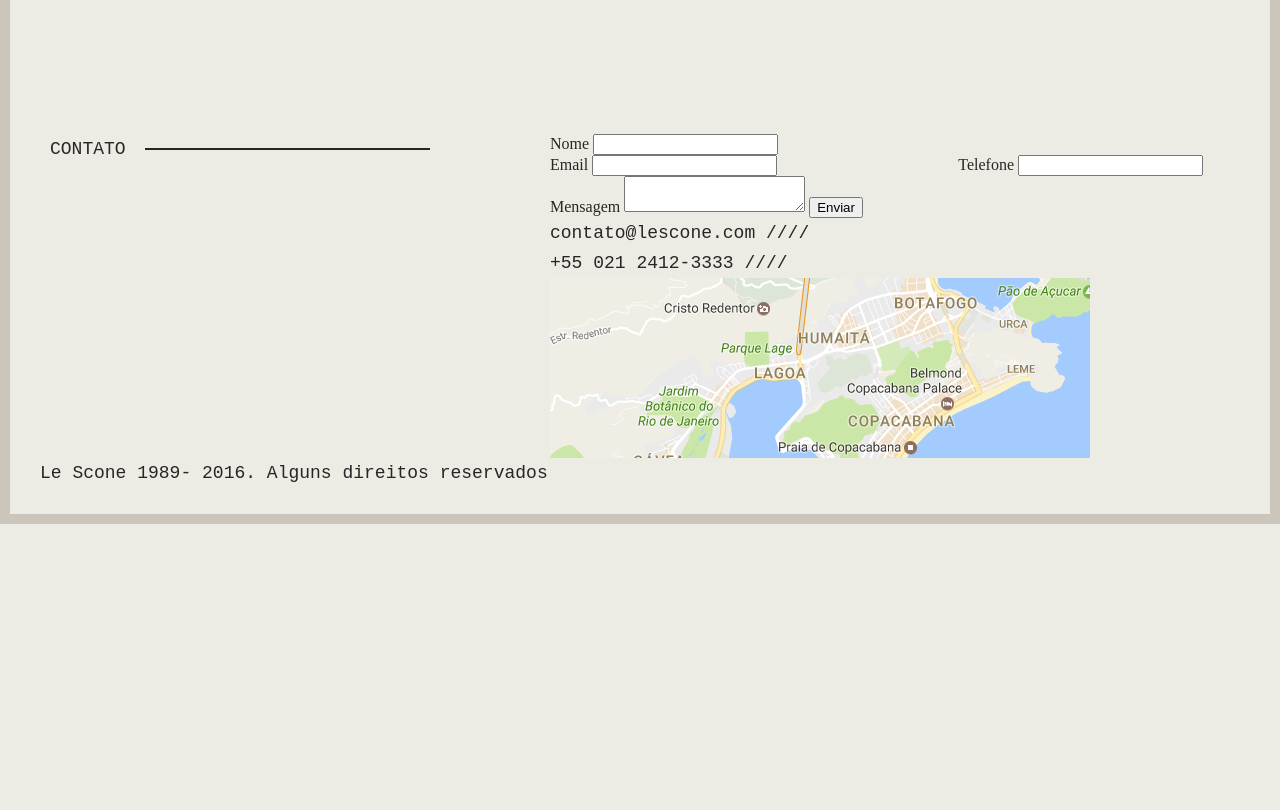
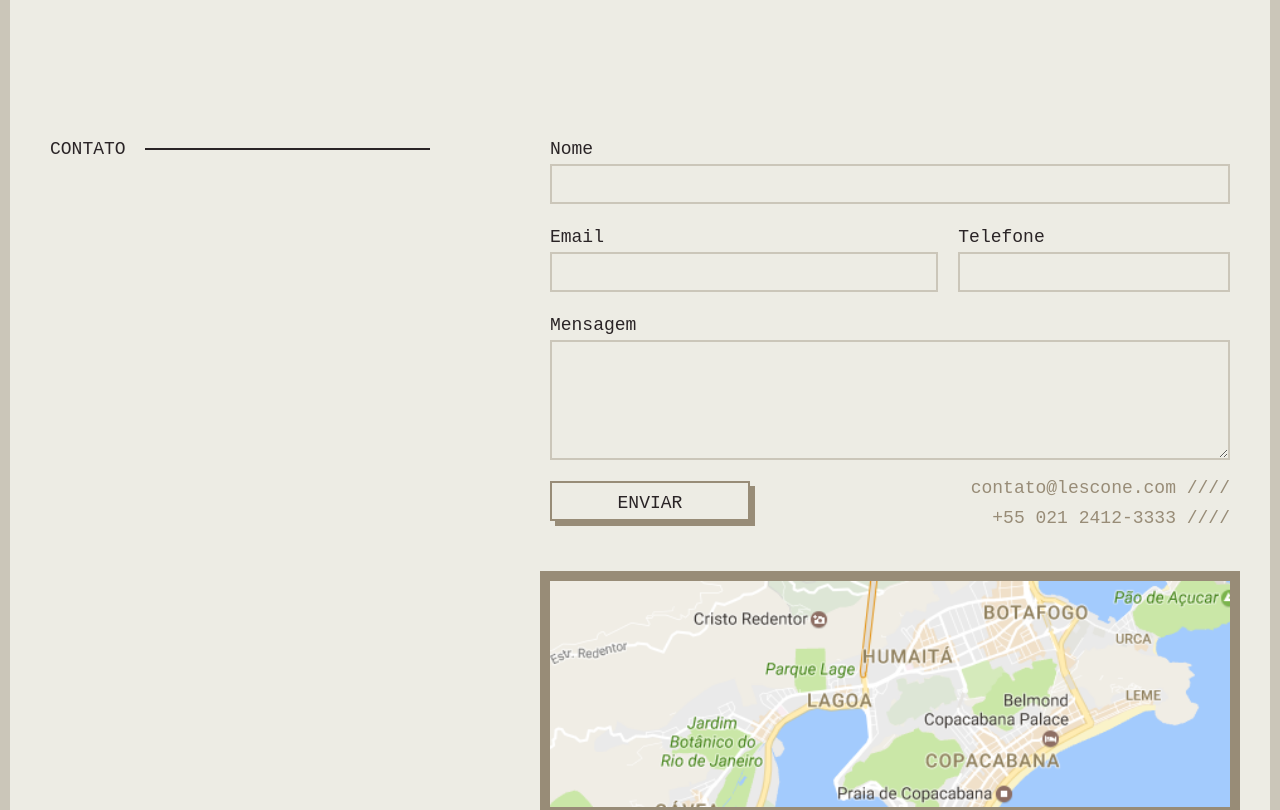
Before and after one commit to guirodriguezz/Lescone-Origamid, a plain HTML site: page index.html in a window 1280 px wide. Shown: the part 1640-2450 px from the top of the page. Before the commit the page ends 2164 px from the top, so only its background shows below. Drawn offline with Linux system fonts and the light colour scheme; a web font is replaced by a local one.

Commit message:
Criação dos estilos para a parte de contato do site.

```diff
--- a/css/style.scss
+++ b/css/style.scss
@@ -1,4 +1,4 @@
-@import 'reset';
+@import "reset";
 @import "grid";
 
 // Cores
@@ -31,20 +31,25 @@ $font-2: "Aref Ruqaa", serif;
   @if $size == 18 {
     font-size: converter-px(18);
     line-height: converter-px(30, 18);
-    }
-    @else if $size == 24 {
+  } @else if $size == 24 {
     font-size: converter-px(24);
     line-height: converter-px(30, 24);
   }
 }
 
+// Box-shadow
+@mixin box-shadow($shadow...) {
+  -webkit-box-shadow: $shadow;
+  -moz-box-shadow: $shadow;
+  box-shadow: $shadow;
+}
 
 // Estilos Gerais
-body{
+body {
   background: $cor-primaria;
   border: 10px solid $cor-bordas;
   color: $cor-titulos;
-    @include device(small){
+  @include device(small) {
     border: none;
   }
 }
@@ -72,14 +77,13 @@ p {
     height: 2px;
     margin-top: 14px;
     background: $cor-titulos;
-        @include device(medium){
+    @include device(medium) {
       width: 60%;
     }
   }
 }
 
 // Introdução
-
 .intro {
   margin-top: 60px;
   @include device(small) {
@@ -109,7 +113,7 @@ p {
     margin-bottom: 40px;
   }
   &::after {
-        content: '/ / / /';
+    content: "/ / / /";
     display: block;
     margin-top: 200px;
     font-size: 220px;
@@ -188,3 +192,76 @@ p {
     }
   }
 }
+
+// Contato
+.contato {
+  margin-top: 120px;
+  margin-bottom: 120px;
+  @include device(small) {
+    margin-top: 60px;
+    margin-bottom: 60px;
+  }
+  form {
+    label {
+      @include tipografia-1(18);
+      display: block;
+    }
+    input[type="text"],
+    textarea {
+      @include tipografia-1(18);
+      color: $cor-titulos;
+      width: 100%;
+      padding: 0 5px;
+      height: 40px;
+      border: 2px solid $cor-bordas;
+      background: transparent;
+      margin-bottom: 1em;
+      &:hover,
+      &:focus {
+        outline: none;
+        border-color: $cor-secundaria;
+      }
+    }
+    textarea {
+      height: 120px;
+    }
+  }
+}
+
+input[type="button"] {
+  @include tipografia-1(18);
+  cursor: pointer;
+  color: $cor-titulos;
+  text-transform: uppercase;
+  border: 2px solid $cor-secundaria;
+  background: transparent;
+  display: block;
+  width: 200px;
+  padding-top: 5px;
+  @include box-shadow(5px 5px 0px 0px $cor-secundaria);
+  transition: 0.3s;
+  &:hover {
+    @include box-shadow(1px 1px 0px 0px $cor-secundaria);
+  }
+}
+
+.contato-info {
+  display: inline-block;
+  color: $cor-secundaria;
+  margin-top: 2em;
+  margin-bottom: 3em;
+  @include device(large) {
+    float: right;
+    text-align: right;
+    margin-top: -3em;
+  }
+}
+
+.contato-mapa {
+    display: block;
+    @include box-shadow(0 0 0 10px $cor-secundaria);
+    clear: both;
+    img {
+        width: 100%;
+    }
+}
--- a/index.html
+++ b/index.html
@@ -68,11 +68,11 @@
           <div class="row">
             <div class="grid-7">
               <label>Email</label>
-              <input type="email" />
+              <input type="text" />
             </div>
             <div class="grid-5">
-              <labe>Telefone</labe>
-              <input type="tel" />
+              <label>Telefone</label>
+              <input type="text" />
             </div>
           </div>
           <label>Mensagem</label>
```
Also changed, not shown: css/style.css, 1 other file. Lines whose indentation alone changed are shown as unchanged.
